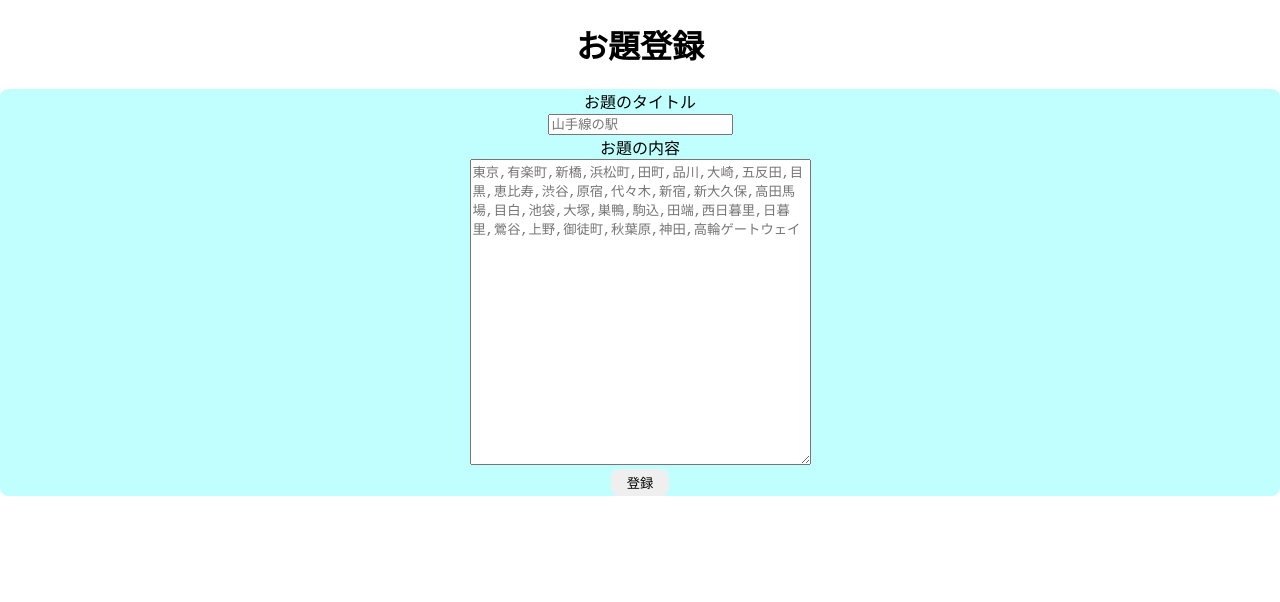
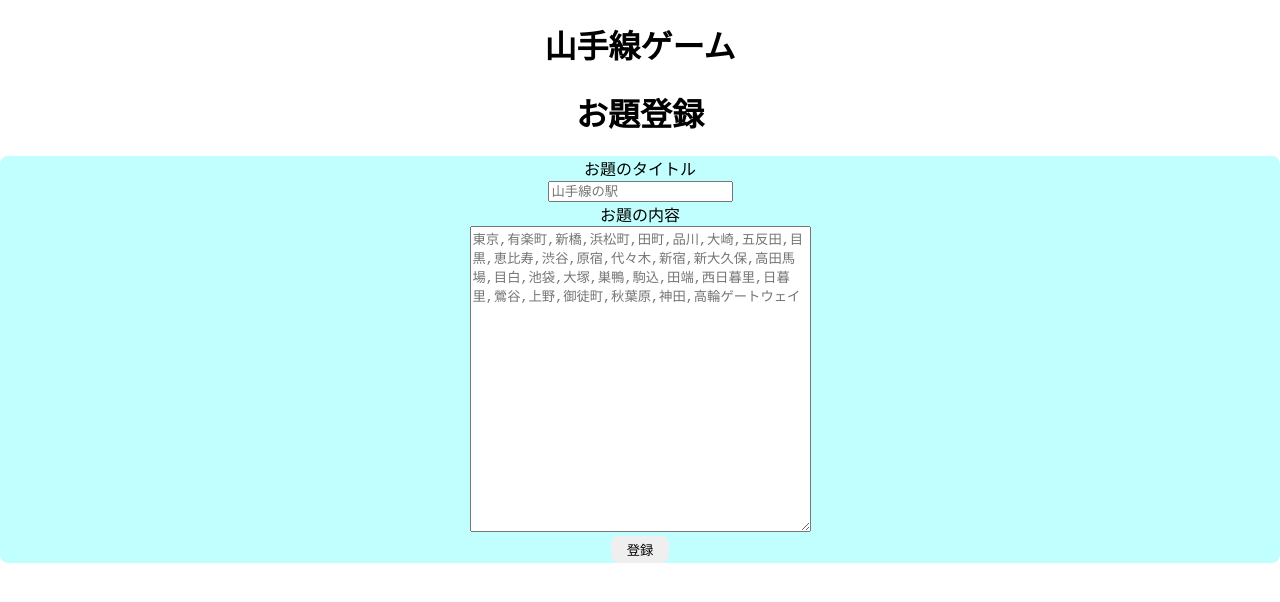
Before and after one commit to cicular/yLineGame, a React (Create React App) app in the folder y_line_react_app/: page /register in a window 1280 px wide. Shown: the top 602 px of the page. Built offline with nearby package versions, Linux system fonts and the light colour scheme.

Commit message:
ヘッダーの共通化。

```diff
--- /dev/null
+++ b/y_line_react_app/src/header.jsx
@@ -0,0 +1,9 @@
+const Header = () => {
+    return (
+      <div className="App">
+      <h1>山手線ゲーム</h1>
+      </div>
+    );
+  }
+
+  export default Header;
--- a/y_line_react_app/src/list.jsx
+++ b/y_line_react_app/src/list.jsx
@@ -1,6 +1,9 @@
+import Header from "./header";
+
 const List = () => {
     return (
       <div className="App">
+      <Header />
         <h1>お題一覧</h1>
         <table>
           <thead>
--- a/y_line_react_app/src/play.jsx
+++ b/y_line_react_app/src/play.jsx
@@ -1,9 +1,12 @@
+import Header from "./header";
+
 import './App.css';
 import './style.css';
 
 const Play = () => {
     return (
       <div className="App">
+      <Header />
         <h1>プレイ</h1>
 
         <div>
--- a/y_line_react_app/src/register.jsx
+++ b/y_line_react_app/src/register.jsx
@@ -1,6 +1,9 @@
+import Header from "./header";
+
 const Register = () => {
     return (
       <div className="App">
+      <Header />
       <h1>お題登録</h1>
       <div className="input_area">
         <form method="POST">
```
